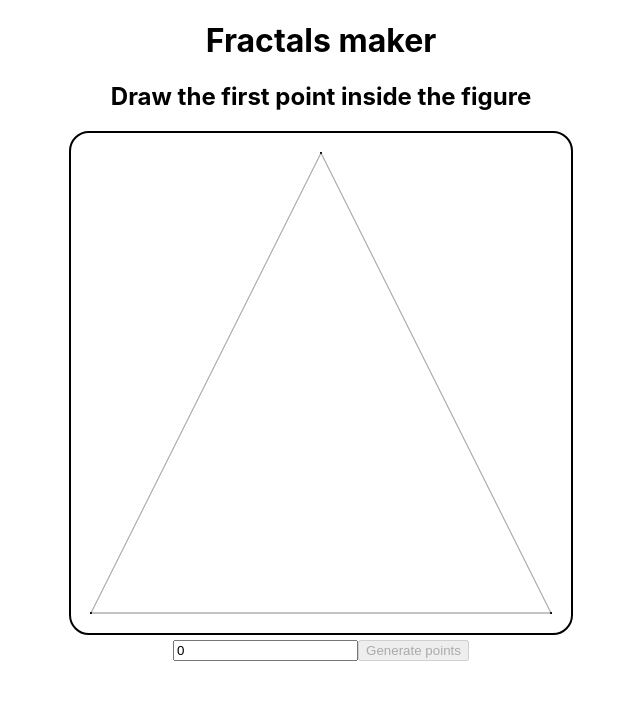
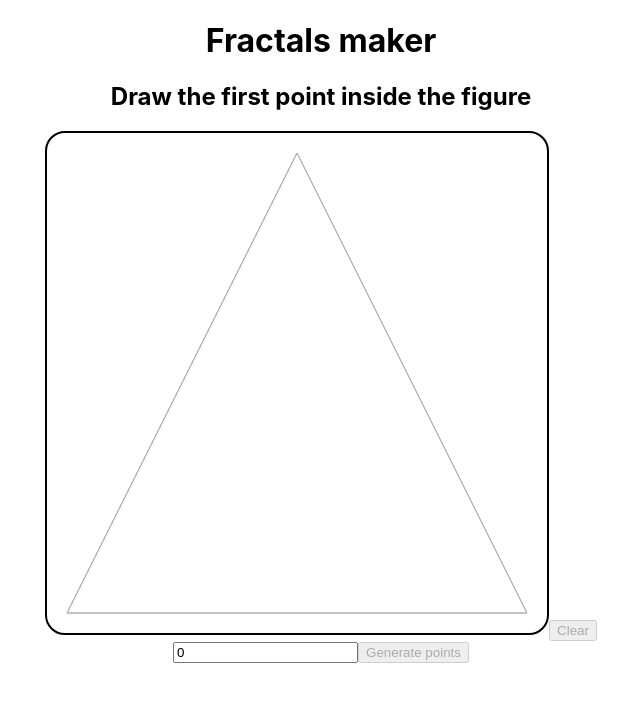
Before and after one commit to Psycameron/fractals, a React (Create React App) app: page / in a window 1280 px wide. Shown: the top 702 px of the page, without its empty margins (319-959 px from the left). Built offline with nearby package versions, Linux system fonts and the light colour scheme.

Commit message:
refactor(): setIsDrawing and function drawLine and function drawPoint

```diff
--- a/src/App.tsx
+++ b/src/App.tsx
@@ -13,7 +13,6 @@ function App() {
   const [point, setPoint] = useState({ x: 0, y: 0 });
   const [value, setValue] = useState(0);
   const [isActive, setIsActive] = useState(false);
-  const [random, setRandom] = useState(0);
   const [isDrawing, setIsDrawing] = useState(false);
 
   function valueChange(e) {
@@ -24,7 +23,7 @@ function App() {
     e.preventDefault();
 
     if (value > 0) {
-      setIsDrawing(true);
+      setIsDrawing(!isDrawing);
     }
   }
 
--- a/src/components/Canvas/Canvas.tsx
+++ b/src/components/Canvas/Canvas.tsx
@@ -19,17 +19,12 @@ export function Canvas({
   setPoint,
   isActive,
   setIsActive,
-
   isDrawing,
   setIsDrawing,
 }) {
   const canvasRef = useRef(null);
 
-  useEffect(() => {
-    const canvas = canvasRef.current;
-    const ctx = canvas.getContext("2d");
-
-    function drawLine(x1, y1, x2, y2) {
+  function drawLine(ctx, x1, y1, x2, y2) {
     ctx.beginPath();
     ctx.moveTo(x1, y1);
     ctx.lineTo(x2, y2);
@@ -37,32 +32,25 @@ export function Canvas({
     ctx.stroke();
   }
 
-    drawLine(TRIANGLE[0].x, TRIANGLE[0].y, TRIANGLE[1].x, TRIANGLE[1].y);
-    drawLine(TRIANGLE[1].x, TRIANGLE[1].y, TRIANGLE[2].x, TRIANGLE[2].y);
-    drawLine(TRIANGLE[0].x, TRIANGLE[0].y, TRIANGLE[2].x, TRIANGLE[2].y);
-
-    function drawPoint(x, y) {
+  function drawPoint(ctx, x, y) {
     ctx.beginPath();
     ctx.arc(x, y, 1, 0, 2 * Math.PI);
     ctx.fillStyle = "#000000";
     ctx.fill();
   }
 
-    drawPoint(TRIANGLE[0].x, TRIANGLE[0].y);
-    drawPoint(TRIANGLE[1].x, TRIANGLE[1].y);
-    drawPoint(TRIANGLE[2].x, TRIANGLE[2].y);
+  useEffect(() => {
+    const canvas = canvasRef.current;
+    const ctx = canvas.getContext("2d");
+
+    drawLine(ctx, TRIANGLE[1].x, TRIANGLE[1].y, TRIANGLE[2].x, TRIANGLE[2].y);
+    drawLine(ctx, TRIANGLE[0].x, TRIANGLE[0].y, TRIANGLE[2].x, TRIANGLE[2].y);
+    drawLine(ctx, TRIANGLE[0].x, TRIANGLE[0].y, TRIANGLE[1].x, TRIANGLE[1].y);
   }, []);
 
   useEffect(() => {
     const canvas = canvasRef.current;
     const ctx = canvas.getContext("2d");
-
-    function drawPoint(x, y) {
-      ctx.beginPath();
-      ctx.arc(x, y, 1, 0, 2 * Math.PI);
-      ctx.fillStyle = "#000000";
-      ctx.fill();
-    }
 
     function handleClick(e) {
       const x = e.clientX - canvas.getBoundingClientRect().left;
@@ -80,7 +68,7 @@ export function Canvas({
       );
 
       if (isInner) {
-        drawPoint(x, y);
+        drawPoint(ctx, x, y);
         setPoint({ x, y });
         setIsActive(!isActive);
 
@@ -103,13 +91,6 @@ export function Canvas({
     const canvas = canvasRef.current;
     const ctx = canvas.getContext("2d");
 
-    function drawPoint(x, y) {
-      ctx.beginPath();
-      ctx.arc(x, y, 2, 0, 2 * Math.PI);
-      ctx.fillStyle = "#000000";
-      ctx.fill();
-    }
-
     if (isDrawing) {
       let startPoint = point;
       for (let i = 1; i <= value; i++) {
@@ -124,86 +105,24 @@ export function Canvas({
 
         startPoint = { x: newPoint.x, y: newPoint.y };
 
-        drawPoint(newPoint.x, newPoint.y);
+        drawPoint(ctx, newPoint.x, newPoint.y);
       }
       setValue(0);
-      setIsDrawing(false);
+      setIsDrawing(!isDrawing);
     }
-  }, [isDrawing, point, setIsDrawing, setValue, value]);
+  }, [isActive, isDrawing, point, setIsActive, setIsDrawing, setValue, value]);
 
-  // useEffect(() => {
-  //   const canvas = canvasRef.current;
-  //   const ctx = canvas.getContext("2d");
+  function clearCanvas() {
+    const canvas = canvasRef.current;
+    const ctx = canvas.getContext("2d");
+    ctx.clearRect(0, 0, canvas.width, canvas.height);
 
-  //   function drawLine(x1, y1, x2, y2) {
-  //     ctx.beginPath();
-  //     ctx.moveTo(x1, y1);
-  //     ctx.lineTo(x2, y2);
-  //     ctx.strokeStyle = "#afafaf";
-  //     ctx.stroke();
-  //   }
+    drawLine(ctx, TRIANGLE[1].x, TRIANGLE[1].y, TRIANGLE[2].x, TRIANGLE[2].y);
+    drawLine(ctx, TRIANGLE[0].x, TRIANGLE[0].y, TRIANGLE[2].x, TRIANGLE[2].y);
+    drawLine(ctx, TRIANGLE[0].x, TRIANGLE[0].y, TRIANGLE[1].x, TRIANGLE[1].y);
 
-  //   drawLine(TRIANGLE[0].x, TRIANGLE[0].y, TRIANGLE[1].x, TRIANGLE[1].y);
-  //   drawLine(TRIANGLE[1].x, TRIANGLE[1].y, TRIANGLE[2].x, TRIANGLE[2].y);
-  //   drawLine(TRIANGLE[0].x, TRIANGLE[0].y, TRIANGLE[2].x, TRIANGLE[2].y);
-
-  //   function drawPoint(x, y) {
-  //     ctx.beginPath();
-  //     ctx.arc(x, y, 2, 0, 2 * Math.PI);
-  //     ctx.fillStyle = "#000000";
-  //     ctx.fill();
-  //   }
-
-  //   drawPoint(TRIANGLE[0].x, TRIANGLE[0].y);
-  //   drawPoint(TRIANGLE[1].x, TRIANGLE[1].y);
-  //   drawPoint(TRIANGLE[2].x, TRIANGLE[2].y);
-
-  //   function handleClick(e) {
-  //     const x = e.clientX - canvas.getBoundingClientRect().left;
-  //     const y = e.clientY - canvas.getBoundingClientRect().top;
-
-  //     const isInner = isPointInTriangle(
-  //       x,
-  //       y,
-  //       TRIANGLE[0].x,
-  //       TRIANGLE[0].y,
-  //       TRIANGLE[1].x,
-  //       TRIANGLE[1].y,
-  //       TRIANGLE[2].x,
-  //       TRIANGLE[2].y
-  //     );
-
-  //     if (isInner) {
-  //       drawPoint(x, y);
-  //       setPoint({ x, y });
-  //       setIsActive(!isActive);
-
-  //       canvas.removeEventListener("click", handleClick);
-  //     } else {
-  //       alert("Please, put a point inside the figure");
-  //     }
-  //   }
-
-  //   if (!isActive) {
-  //     canvas.addEventListener("click", handleClick);
-  //   }
-
-  //   if (isActive) {
-  //     canvas.removeEventListener("click", handleClick);
-  //   }
-
-  //   if (isDrawing) {
-  //     const newPoint = calculateMidpoint(
-  //       point.x,
-  //       point.y,
-  //       TRIANGLE[random].x,
-  //       TRIANGLE[random].y
-  //     );
-  //     console.log(`🚀 ~ useEffect ~ newPoint:`, newPoint);
-  //     setPoint({ x: newPoint.x, y: newPoint.y });
-  //     drawPoint(newPoint.x, newPoint.y);
-  //   }
-  // }, [isActive, isDrawing, point.x, point.y, random, setIsActive, setPoint]);
+    setIsActive(!isActive);
+  }
 
   return (
     <>
@@ -213,6 +132,9 @@ export function Canvas({
         width={500}
         height={500}
       />
+      <button type="button" onClick={clearCanvas} disabled={!isActive}>
+        Clear
+      </button>
     </>
   );
 }
```
Lines whose indentation alone changed are shown as unchanged.
